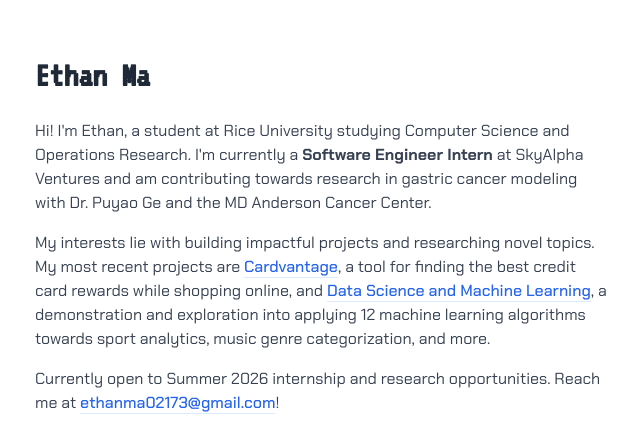
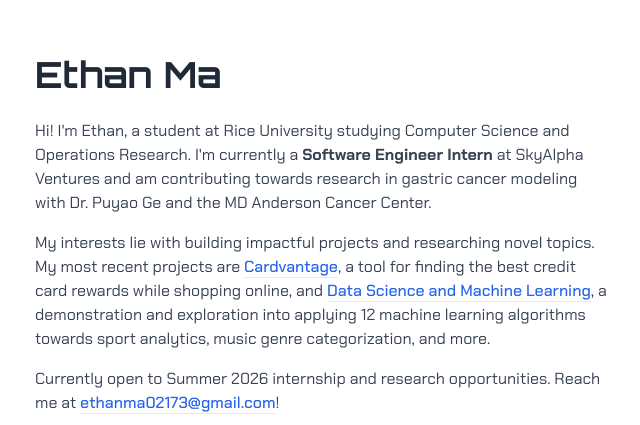
Before and after one commit to ethannma/personal-website, a plain HTML site: page index.html in a window 1280 px wide. Shown: the part 137-562 px from the top of the page, without its empty margins (317-957 px from the left). Drawn offline with nearby package versions, Linux system fonts and the light colour scheme.

Commit message:
updated header font

```diff
--- a/index.html
+++ b/index.html
@@ -7,7 +7,7 @@
     <script src="https://cdn.tailwindcss.com"></script>
     <link rel="preconnect" href="https://fonts.googleapis.com">
     <link rel="preconnect" href="https://fonts.gstatic.com" crossorigin>
-    <link href="https://fonts.googleapis.com/css2?family=VT323&display=swap" rel="stylesheet">
+    <link href="https://fonts.googleapis.com/css2?family=Orbitron:wght@400..900&display=swap" rel="stylesheet">
     <!-- Google Fonts -->
     <link rel="preconnect" href="https://fonts.googleapis.com">
     <link rel="preconnect" href="https://fonts.gstatic.com" crossorigin>
@@ -17,7 +17,7 @@
             font-family: 'Chakra Petch', monospace;
         }
         h1 {
-            font-family: 'VT323', sans-serif; /* Chakra Petch font from google fonts */
+            font-family: 'Orbitron', sans-serif;
         }
         .main-text a {
             color: #2563eb; /* A nice blue */
```
